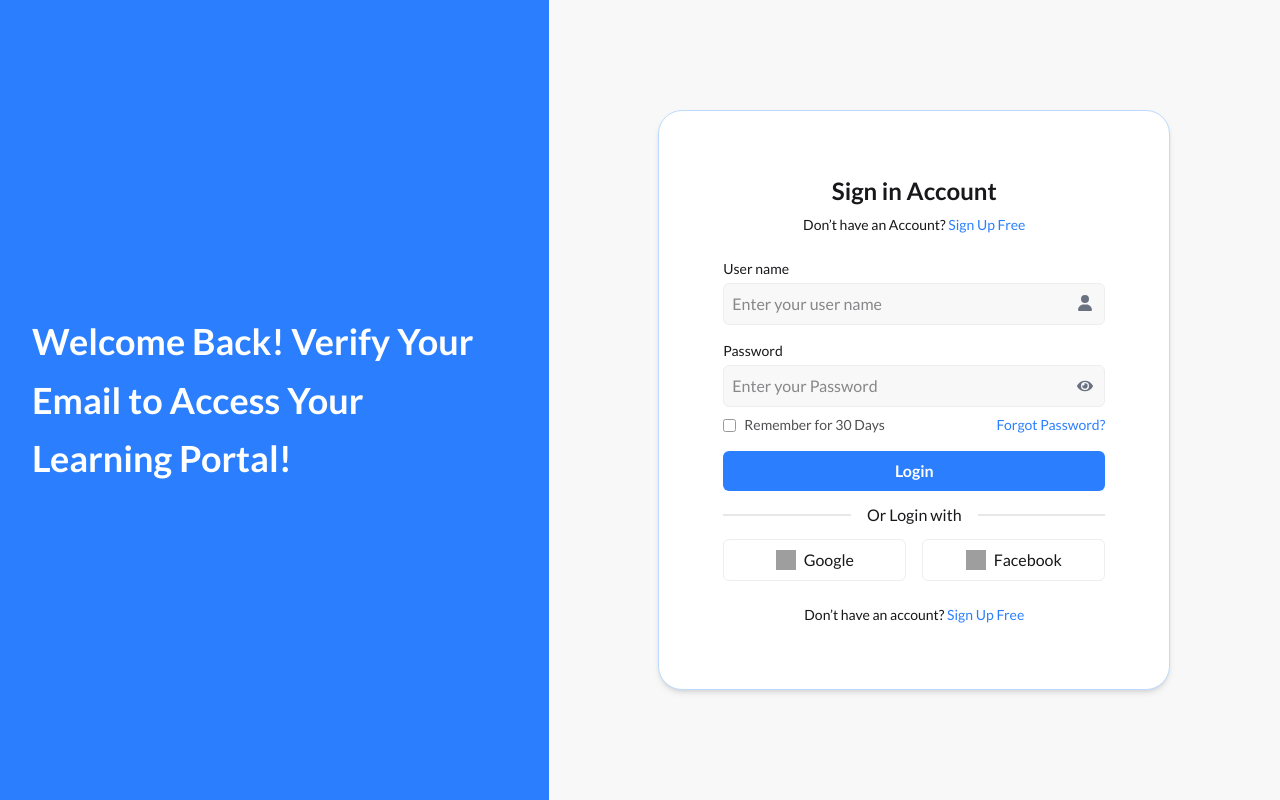
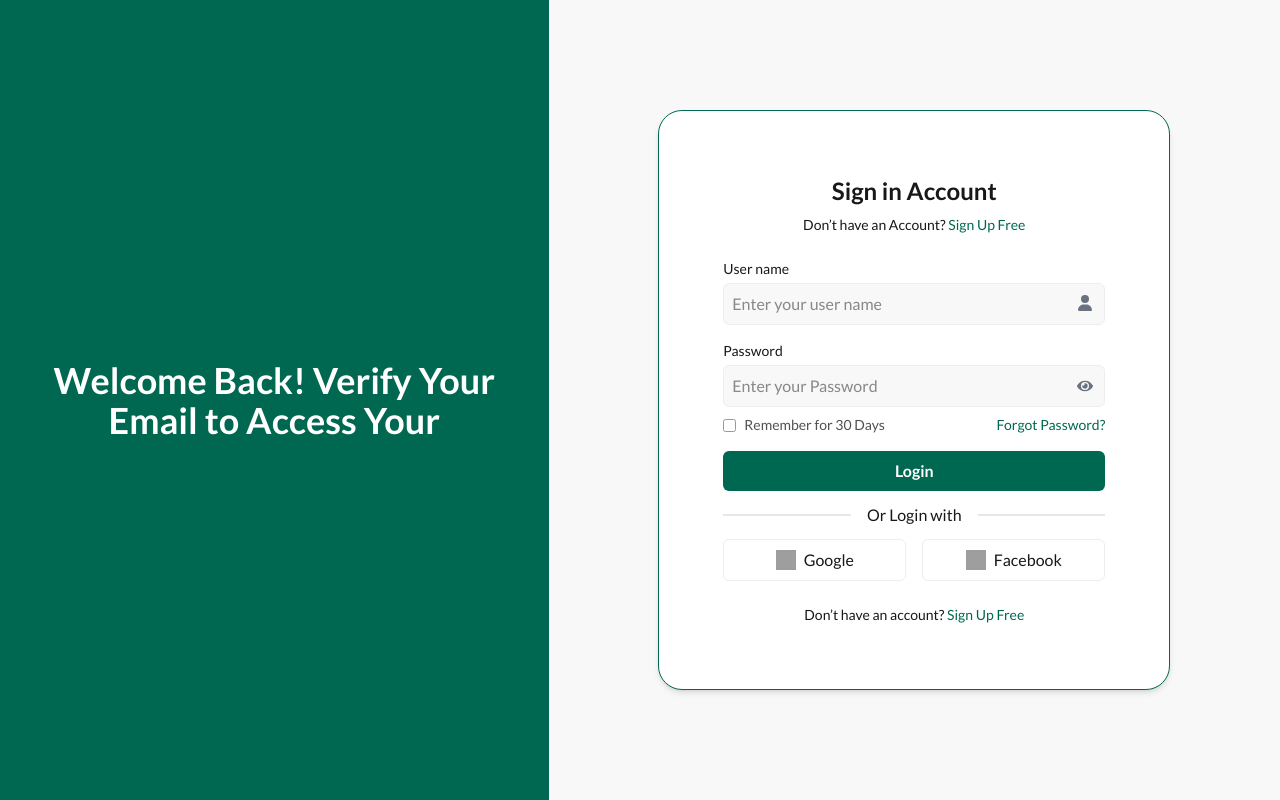
Before and after one commit to hasiburrahmanakash79/Gen-Gadget-Dashboard, a React (Vite) app: page /signin in a window 1280 px wide. Built offline with nearby package versions, Linux system fonts and the light colour scheme; grey boxes are pictures that could not be loaded.

Commit message:
feat: update admin access and enhance OTP verification UI with color scheme adjustments

```diff
--- a/src/Layouts/Dashboard.jsx
+++ b/src/Layouts/Dashboard.jsx
@@ -22,7 +22,7 @@ import Swal from "sweetalert2";
 
 const Dashboard = () => {
   const [open, setOpen] = useState(true);
-  const isAdmin = true;
+  const isAdmin = false;
   const location = useLocation();
   const handleLogout = () => {
     Swal.fire({
--- a/src/Pages/Authentication/OtpVerification.jsx
+++ b/src/Pages/Authentication/OtpVerification.jsx
@@ -30,7 +30,7 @@ const OtpVerification = () => {
     // Redirect after short delay
     setTimeout(() => {
       setIsSubmitting(false); // Reset submitting state
-      navigate("/");
+      navigate("/seller_overview"); // Redirect to admin overview
     }, 2000);
   };
 
@@ -78,9 +78,9 @@ const OtpVerification = () => {
   return (
     <div className="grid grid-cols-7 min-h-screen">
       {/* Left Side */}
-      <div className="col-span-3 bg-blue-500 flex items-center justify-center p-8">
-        <h2 className="text-white text-4xl font-bold leading-relaxed">
-          Confirm Your Email to Access Educational Resources!
+      <div className="col-span-3 bg-[#006850] place-content-center place-items-center p-8">
+        <h2 className="text-white text-4xl font-bold text-center">
+          Confirm Your Email
         </h2>
       </div>
 
@@ -109,7 +109,7 @@ const OtpVerification = () => {
                       message: "Must be a single digit",
                     },
                   })}
-                  className="w-12 h-12 text-center border border-base-300 bg-base-200 rounded-md focus:outline-none focus:ring-2 focus:ring-blue-500 text-lg"
+                  className="w-12 h-12 text-center border border-base-300 bg-base-200 rounded-md focus:outline-none "
                   ref={(el) => (inputRefs.current[index] = el)}
                   onChange={(e) => handleInputChange(e, index)}
                   onKeyDown={(e) => handleKeyDown(e, index)}
@@ -129,7 +129,7 @@ const OtpVerification = () => {
                 <button
                   type="button"
                   onClick={handleResendOtp}
-                  className="text-blue-500 hover:underline"
+                  className="text-[#006850] hover:underline"
                 >
                   Resend OTP
                 </button>
@@ -143,7 +143,7 @@ const OtpVerification = () => {
             <button
               type="submit"
               disabled={isSubmitting}
-              className="w-full bg-blue-500 hover:bg-blue-600 text-white font-semibold py-2 rounded-md flex items-center justify-center"
+              className="w-full bg-[#006850] text-white font-semibold py-2 rounded-md flex items-center justify-center"
             >
               {isSubmitting ? (
                 <>
@@ -176,7 +176,7 @@ const OtpVerification = () => {
           </form>
 
           {/* Back Button */}
-          <div className="flex items-center justify-center text-blue-500 mt-4 hover:underline">
+          <div className="flex items-center justify-center text-[#006850] mt-4 hover:underline">
             <button
               onClick={() => window.history.back()}
               className="flex items-center"
--- a/src/Pages/Authentication/SignIn.jsx
+++ b/src/Pages/Authentication/SignIn.jsx
@@ -25,22 +25,21 @@ const SignIn = () => {
   return (
     <div className="grid grid-cols-7 min-h-screen bg-base-200">
       {/* Left Side */}
-      <div className="col-span-3 bg-blue-500 flex items-center p-8">
-        <h2 className="text-white text-4xl font-bold leading-relaxed">
-          Welcome Back! Verify Your <br /> Email to Access Your <br /> Learning
-          Portal!
+      <div className="col-span-3 bg-[#006850] place-content-center place-items-center p-8">
+        <h2 className="text-white text-4xl font-bold text-center">
+          Welcome Back! Verify Your <br /> Email to Access Your <br />
         </h2>
       </div>
 
       {/* Right Side */}
       <div className="col-span-4 flex items-center justify-center ">
-        <div className="max-w-lg w-full bg-white rounded-3xl border border-blue-200 shadow-md p-16">
+        <div className="max-w-lg w-full bg-white rounded-3xl border border-[#006850] shadow-md p-16">
           <h2 className="text-2xl font-bold text-center mb-2">
             Sign in Account
           </h2>
           <p className="text-center text-sm mb-6">
             Don’t have an Account?{" "}
-            <Link to='/signup' className="text-blue-500 hover:underline">
+            <Link to='/signup' className="text-[#006850] hover:underline">
               Sign Up Free
             </Link>
           </p>
@@ -58,7 +57,7 @@ const SignIn = () => {
                     required: "Username is required",
                   })}
                   placeholder="Enter your user name"
-                  className="w-full border border-base-300 bg-base-200 rounded-md p-2 focus:outline-none focus:ring-2 focus:ring-blue-500"
+                  className="w-full border border-base-300 bg-base-200 rounded-md p-2 focus:outline-none"
                 />
                 <FaUser className="absolute inset-y-3 right-3 flex items-center text-gray-500" />
               </div>
@@ -78,7 +77,7 @@ const SignIn = () => {
                     required: "Password is required",
                   })}
                   placeholder="Enter your Password"
-                  className="w-full border border-base-300 bg-base-200 rounded-md p-2 focus:outline-none focus:ring-2 focus:ring-blue-500"
+                  className="w-full border border-base-300 bg-base-200 rounded-md p-2 focus:outline-none"
                 />
                 <button
                   type="button"
@@ -103,7 +102,7 @@ const SignIn = () => {
                   />
                   Remember for 30 Days
                 </div>
-                <a href="#" className="text-blue-500 hover:underline">
+                <a href="#" className="text-[#006850] hover:underline">
                   Forgot Password?
                 </a>
               </div>
@@ -111,7 +110,7 @@ const SignIn = () => {
 
             <button
               type="submit"
-              className="w-full bg-blue-500 hover:bg-blue-600 text-white font-semibold py-2 rounded-md"
+              className="w-full bg-[#006850] text-white font-semibold py-2 rounded-md"
             >
               Login
             </button>
@@ -142,7 +141,7 @@ const SignIn = () => {
           {/* Bottom Signup */}
           <p className="text-center text-sm mt-6">
             Don’t have an account?{" "}
-            <Link to='/signup' className="text-blue-500 hover:underline">
+            <Link to='/signup' className="text-[#006850] hover:underline">
               Sign Up Free
             </Link>
           </p>
```
